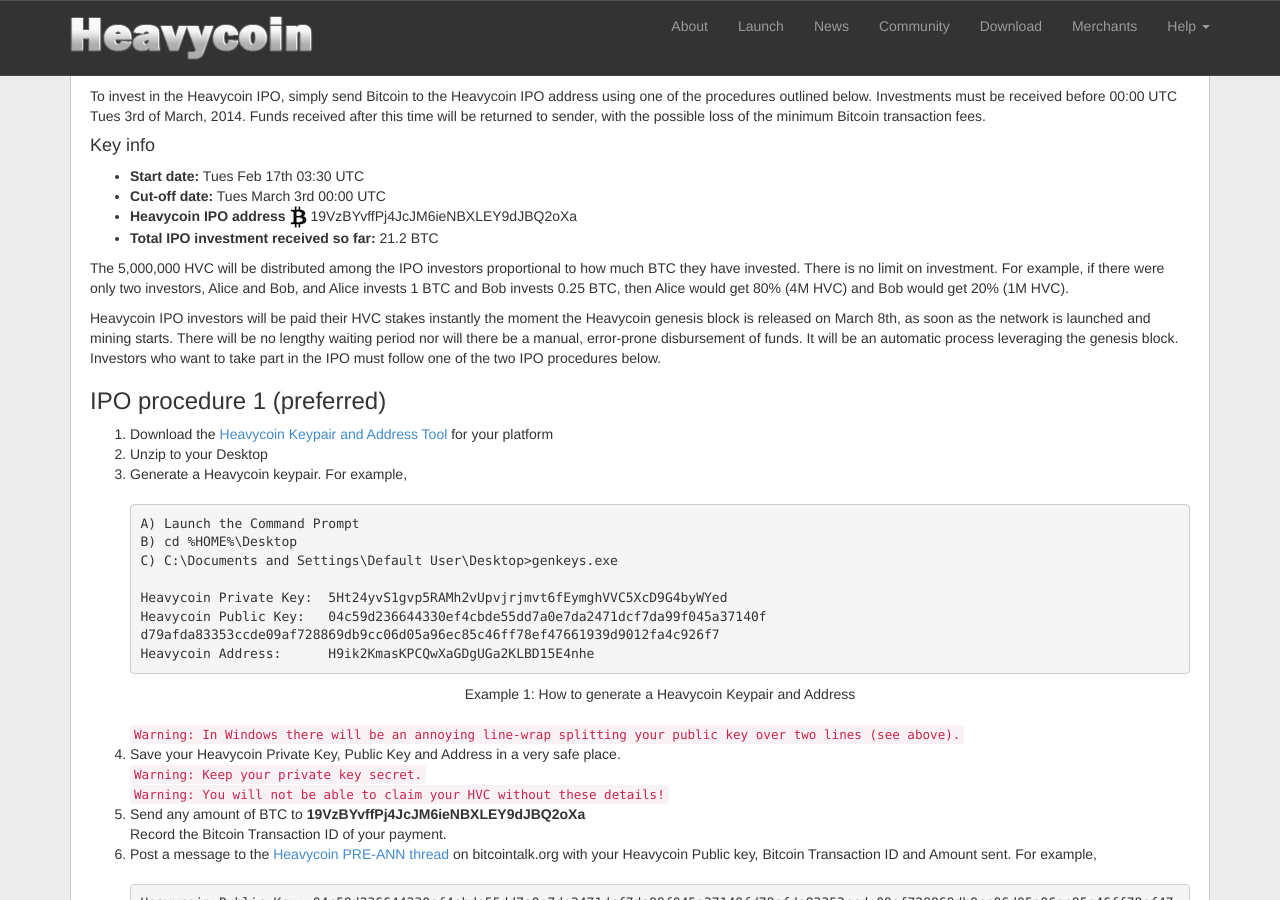
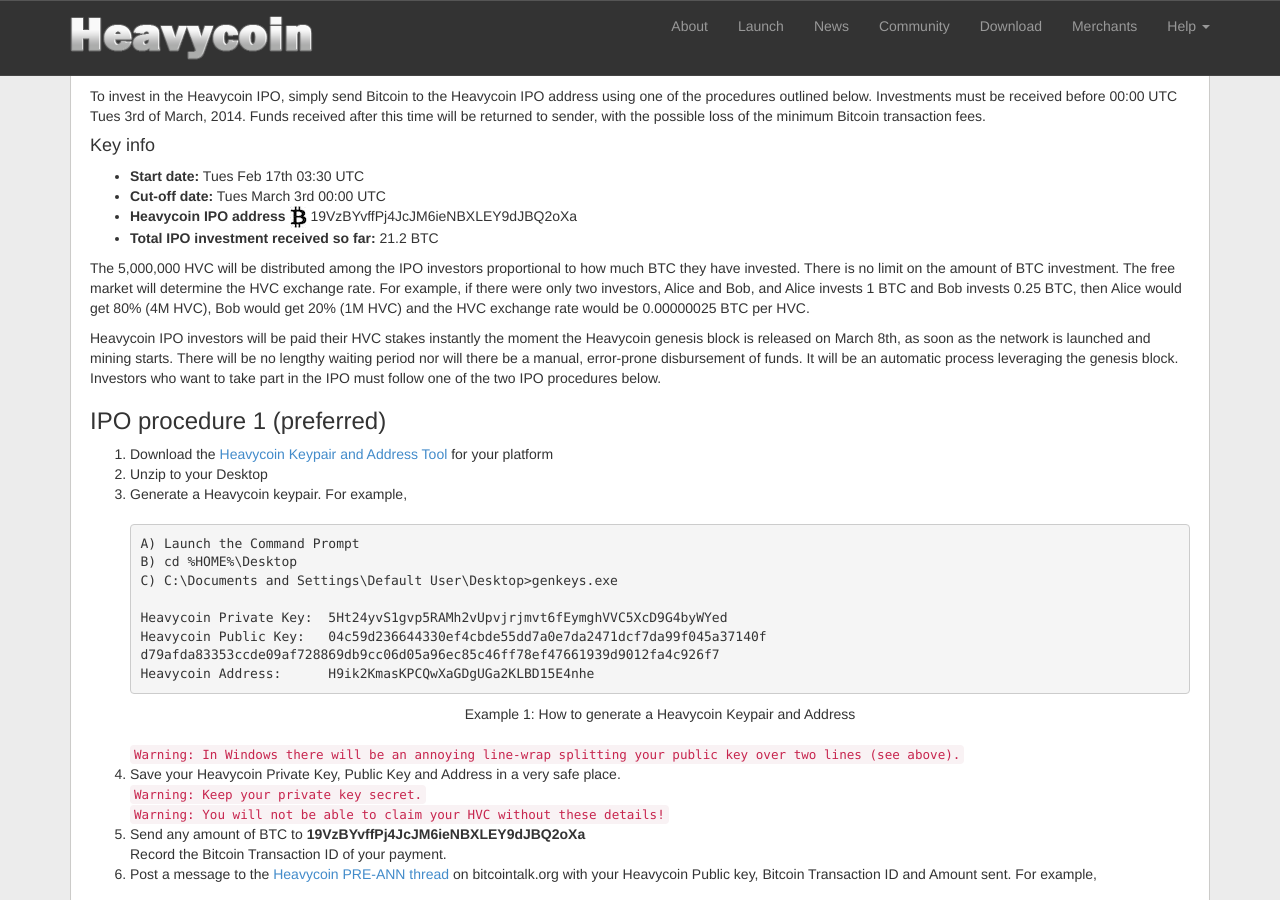
Before and after one commit to heavycoin/heavycoin.github.io, a Jekyll site: the page built from launch.html, in a window 1280 px wide and 900 px high, scrolled down 1014 px. Built offline with Jekyll 4.4.1, drawn with Linux system fonts in a browser that asks for light colours; Markdown is read by kramdown in place of the engine named in the settings.

Commit message:
Improved clarity of IPO description

```diff
--- a/launch.html
+++ b/launch.html
@@ -95,10 +95,12 @@
     <p>
     The 5,000,000 HVC will be distributed among the IPO investors
     proportional to how much BTC they have invested.  There is no
-    limit on investment.  For example, if there were only two
-    investors, Alice and Bob, and Alice invests 1 BTC and Bob invests
-    0.25 BTC, then Alice would get 80% (4M HVC) and Bob would get 20%
-    (1M HVC).
+    limit on the amount of BTC investment.  The free market will
+    determine the HVC exchange rate.  For example, if there were only
+    two investors, Alice and Bob, and Alice invests 1 BTC and Bob
+    invests 0.25 BTC, then Alice would get 80% (4M HVC), Bob would get
+    20% (1M HVC) and the HVC exchange rate would be 0.00000025 BTC per
+    HVC.
     </p>
 
     <p>
```
